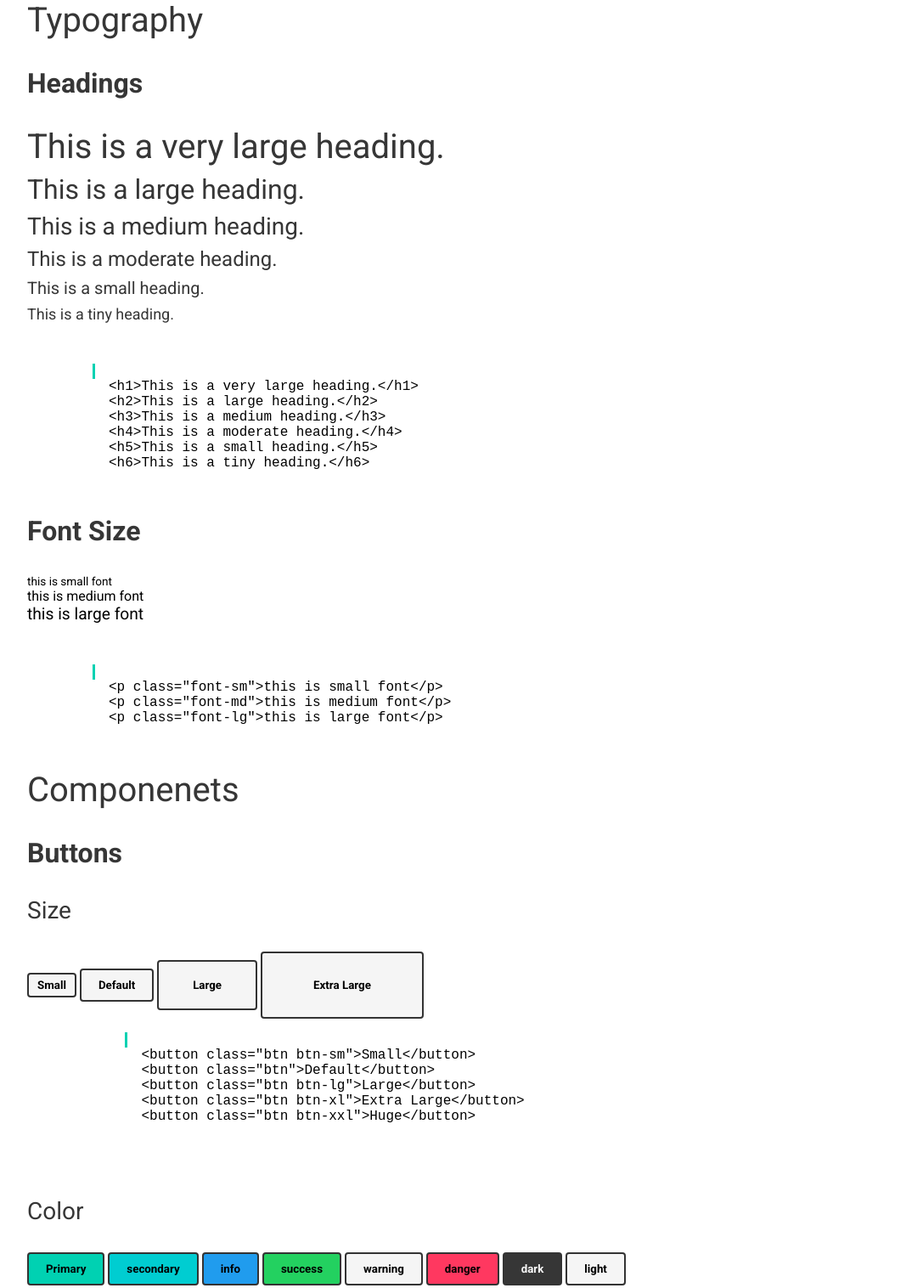
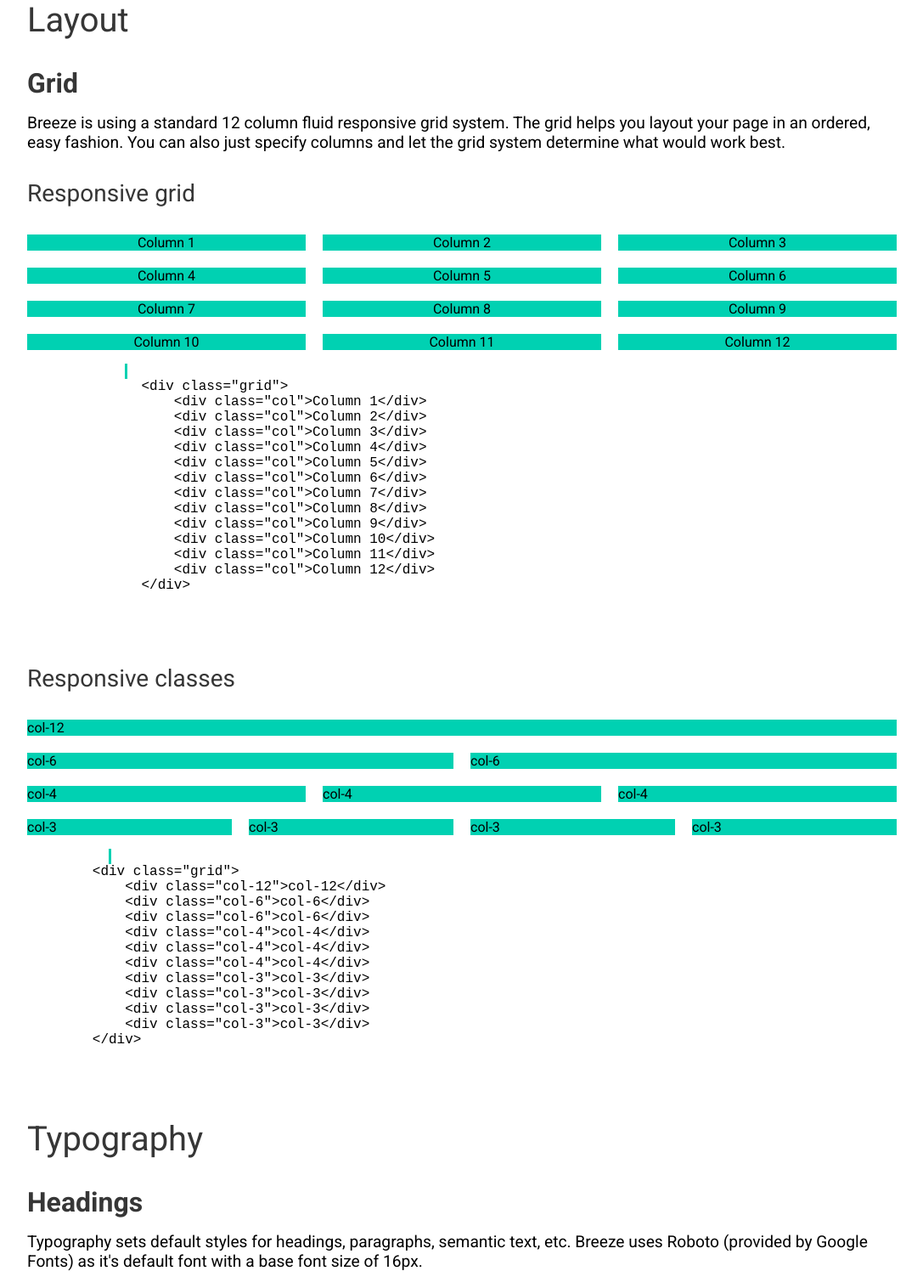
Before and after one commit to danimatuko/breeze, a website: page index.html in a window 1280 px wide. Shown: the top 1516 px of the page at 85% size, without its empty margins (96-1183 px from the left). Drawn offline with nearby package versions, Linux system fonts and the light colour scheme; files that its build step writes are made by us from their sources; a script that the page names is missing; a small style sheet from the web is missing.

Commit message:
add grid system and docs

```diff
--- a/index.html
+++ b/index.html
@@ -16,10 +16,96 @@
 
   <body>
     <div class="container">
+      <!-- Grid -->
+      <section class="mb-3">
+        <h1 class="mb-2 font-xxl">Layout</h1>
+        <h2 class="mb-1 font-bold">Grid</h2>
+        <p class="font-lg mb-2">
+          Breeze is using a standard 12 column fluid responsive grid system. The
+          grid helps you layout your page in an ordered, easy fashion. You can
+          also just specify columns and let the grid system determine what would
+          work best.
+        </p>
+        <h3 class="mb-2">Responsive grid</h3>
+        <div class="text-center">
+          <div class="grid">
+            <div class="col">Column 1</div>
+            <div class="col">Column 2</div>
+            <div class="col">Column 3</div>
+            <div class="col">Column 4</div>
+            <div class="col">Column 5</div>
+            <div class="col">Column 6</div>
+            <div class="col">Column 7</div>
+            <div class="col">Column 8</div>
+            <div class="col">Column 9</div>
+            <div class="col">Column 10</div>
+            <div class="col">Column 11</div>
+            <div class="col">Column 12</div>
+          </div>
+        </div>
+        <div class="mb-3">
+          <pre>
+            <code class="html">
+              &lt;div class="grid"&gt;
+                  &lt;div class="col"&gt;Column 1&lt;/div&gt;
+                  &lt;div class="col"&gt;Column 2&lt;/div&gt;
+                  &lt;div class="col"&gt;Column 3&lt;/div&gt;
+                  &lt;div class="col"&gt;Column 4&lt;/div&gt;
+                  &lt;div class="col"&gt;Column 5&lt;/div&gt;
+                  &lt;div class="col"&gt;Column 6&lt;/div&gt;
+                  &lt;div class="col"&gt;Column 7&lt;/div&gt;
+                  &lt;div class="col"&gt;Column 8&lt;/div&gt;
+                  &lt;div class="col"&gt;Column 9&lt;/div&gt;
+                  &lt;div class="col"&gt;Column 10&lt;/div&gt;
+                  &lt;div class="col"&gt;Column 11&lt;/div&gt;
+                  &lt;div class="col"&gt;Column 12&lt;/div&gt;
+              &lt;/div&gt;
+            </code>
+          </pre>
+        </div>
+        <div class="mb-3">
+          <h3 class="mb-2 mt-2">Responsive classes</h3>
+
+          <div class="grid">
+            <div class="col-12">col-12</div>
+            <div class="col-6">col-6</div>
+            <div class="col-6">col-6</div>
+            <div class="col-4">col-4</div>
+            <div class="col-4">col-4</div>
+            <div class="col-4">col-4</div>
+
+            <div class="col-3">col-3</div>
+            <div class="col-3">col-3</div>
+            <div class="col-3">col-3</div>
+            <div class="col-3">col-3</div>
+          </div>
+          <pre>
+          <code class="html">
+        &lt;div class="grid"&gt;
+            &lt;div class="col-12"&gt;col-12&lt;/div&gt;
+            &lt;div class="col-6"&gt;col-6&lt;/div&gt;
+            &lt;div class="col-6"&gt;col-6&lt;/div&gt;
+            &lt;div class="col-4"&gt;col-4&lt;/div&gt;
+            &lt;div class="col-4"&gt;col-4&lt;/div&gt;
+            &lt;div class="col-4"&gt;col-4&lt;/div&gt;
+            &lt;div class="col-3"&gt;col-3&lt;/div&gt;
+            &lt;div class="col-3"&gt;col-3&lt;/div&gt;
+            &lt;div class="col-3"&gt;col-3&lt;/div&gt;
+            &lt;div class="col-3"&gt;col-3&lt;/div&gt;
+        &lt;/div&gt;
+          </code>
+        </pre>
+        </div>
+      </section>
       <!-- Headings -->
       <div class="mb-3">
         <h1 class="mb-2 font-xxl">Typography</h1>
-        <h2 class="mb-2 font-bold">Headings</h2>
+        <h2 class="mb-1 font-bold">Headings</h2>
+        <p class="font-lg mb-2">
+          Typography sets default styles for headings, paragraphs, semantic
+          text, etc. Breeze uses Roboto (provided by Google Fonts) as it's
+          default font with a base font size of 16px.
+        </p>
         <div>
           <h1>This is a very large heading.</h1>
           <h2>This is a large heading.</h2>
@@ -43,7 +129,10 @@
 
       <!-- font-size -->
       <div class="mb-3">
-        <h2 class="mb-2 font-bold">Font Size</h2>
+        <h2 class="mb-1 font-bold">Font Size</h2>
+        <p class="font-lg mb-2">
+          There are 3 font size options: small, medium and large.
+        </p>
         <p class="font-sm">this is small font</p>
         <p class="font-md">this is medium font</p>
         <p class="font-lg">this is large font</p>
--- /dev/null
+++ b/src/base/_elements.scss
@@ -0,0 +1,7 @@
+hr {
+  border: 0;
+  height: 2px;
+  background-color: lightgray;
+  margin-top: 1.5rem;
+  margin-bottom: 1.5rem;
+}
--- a/src/base/_typography.scss
+++ b/src/base/_typography.scss
@@ -90,6 +90,14 @@ $fonts: (
     "class": "text",
     "values": $colors,
   ),
+  "text-align": (
+    "class": "text",
+    "values": (
+      "center": center,
+      "left": left,
+      "right": right,
+    ),
+  ),
 );
 
 @each $property, $map in $fonts {
--- a/src/components/_button.scss
+++ b/src/components/_button.scss
@@ -6,7 +6,6 @@
   border: 2px solid #333;
   border-radius: 4px;
   background-color: $light;
-  //   color: $dark;
   cursor: pointer;
   transition: background-color 0.3s ease;
   &:hover {
@@ -17,6 +16,7 @@
 .btn {
   @extend %btn;
 }
+
 $button-size: (
   sm: 0.3125rem 0.625rem,
   md: 0.625rem 1.25rem,
--- /dev/null
+++ b/src/layout/_grid.scss
@@ -0,0 +1,50 @@
+// Define variables
+$grid-columns: 12;
+$grid-gap: 20px;
+
+// Mixin to generate grid classes
+@mixin grid {
+  display: grid;
+  grid-template-columns: repeat($grid-columns, 1fr);
+  grid-gap: $grid-gap;
+}
+
+// Mixin to generate column classes
+@mixin column($span) {
+  grid-column: span $span;
+}
+
+.grid {
+  @include grid;
+
+  .col {
+    grid-column: span 12;
+    background-color: $primary;
+  }
+
+  @include breakpoint("md") {
+    .col {
+      grid-column: span 6;
+      background-color: $primary;
+    }
+  }
+  @include breakpoint("lg") {
+    .col {
+      grid-column: span 4;
+      background-color: $primary;
+    }
+  }
+  @include breakpoint("xl") {
+    .col {
+      grid-column: span 3;
+      background-color: $primary;
+    }
+  }
+}
+
+@for $i from 1 through 12 {
+  .col-#{$i} {
+    @include column($i);
+    background-color: $primary;
+  }
+}
--- a/src/main.scss
+++ b/src/main.scss
@@ -2,9 +2,11 @@
 @import "abstracts/functions";
 @import "abstracts/variables";
 @import "base/colors";
+@import "base/elements";
 @import "abstracts/breakpoints";
 @import "abstracts/mixins";
 @import "base/typography";
 @import "abstracts/utilities";
 @import "components/code";
 @import "components/button";
+@import "layout/grid";
```
